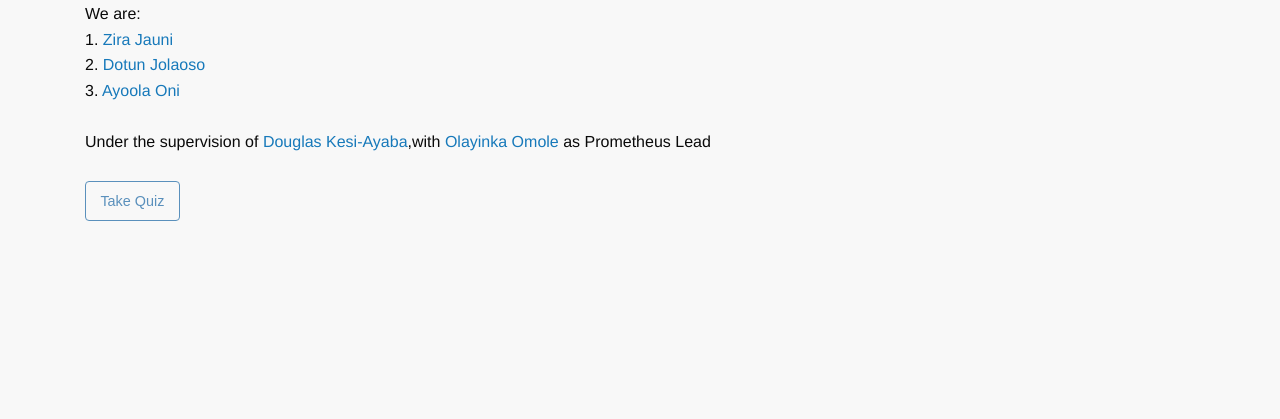
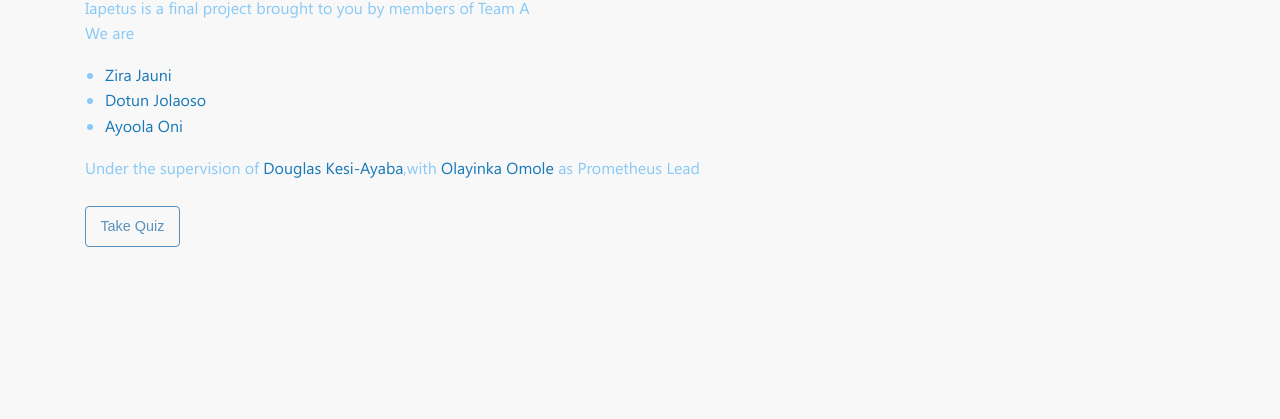
Before and after one commit to ayola-o/Iapetus, a plain HTML site: page about.html in a window 1280 px wide. Shown: the part 381-800 px from the top of the page. Drawn offline with Linux system fonts and the light colour scheme.

Commit message:
small styling

```diff
--- a/about.html
+++ b/about.html
@@ -24,14 +24,15 @@
 <div class="small-12 columns" id="about"
 <br>
   <h1 id="headercolor"><span id="beli" style="color:#5A90BC">Iapetus</span></br>A Prometheus Alpha Project </h1>
-<p>Iapetus is a final project brought to you by members of Team A<br><br>
-We are:<br>
-1. <a href="https://twitter.com/zira_Jauni">Zira Jauni</a><br>
-2. <a href="https://twitter.com/Dotunj_">Dotun Jolaoso</a><br>
-3. <a href="https://twitter.com/ayolaoni">Ayoola Oni</a><br>
-<br>
-Under the supervision of <a href="https://twitter.com/KendysonD">Douglas Kesi-Ayaba</a>,with <a href="https://twitter.com/olayinkaos">Olayinka Omole</a> as Prometheus Lead
- </p>
+<p id="paragraphcolor">Iapetus is a final project brought to you by members of Team A</br>
+We are</p>
+<ul id="paragraphcolor">
+ <li><a href="https://twitter.com/zira_Jauni">Zira Jauni</a></li>
+ <li><a href="https://twitter.com/Dotunj_">Dotun Jolaoso</a></li>
+ <li><a href="https://twitter.com/ayolaoni">Ayoola Oni</a></li>
+</ul>
+
+<p id="paragraphcolor"> Under the supervision of <a href="https://twitter.com/KendysonD">Douglas Kesi-Ayaba</a>,with <a href="https://twitter.com/olayinkaos">Olayinka Omole</a> as Prometheus Lead </p>
  <button type="button" class="success button"> Take Quiz </button>
 </div>
 </div>
--- a/assets/css/foundation.css
+++ b/assets/css/foundation.css
@@ -1735,7 +1735,8 @@ textarea {
   margin: 0 0 1rem;
   padding: 0.5rem;
   border: 1px solid #cacaca;
-  border-radius: 0;
+  border-radius: 5px;
+  width: 50%;
   background-color: #fefefe;
   box-shadow: inset 0 1px 2px rgba(10, 10, 10, 0.1);
   font-family: inherit;
--- a/assets/css/style.css
+++ b/assets/css/style.css
@@ -26,10 +26,12 @@
 #headercolor{
 	color: #88C9F6;
 	font-family: Segoe UI;
+	font-size: 80px;
 }
 #paragraphcolor{
 	color: #88C9F6;
 	font-family: Segoe UI;
+	font-weight: bold;
 }
 #homebody{
 	background-color:#F8F8F8;
```
Also changed, not shown: contact.html (+1 -1 lines).
